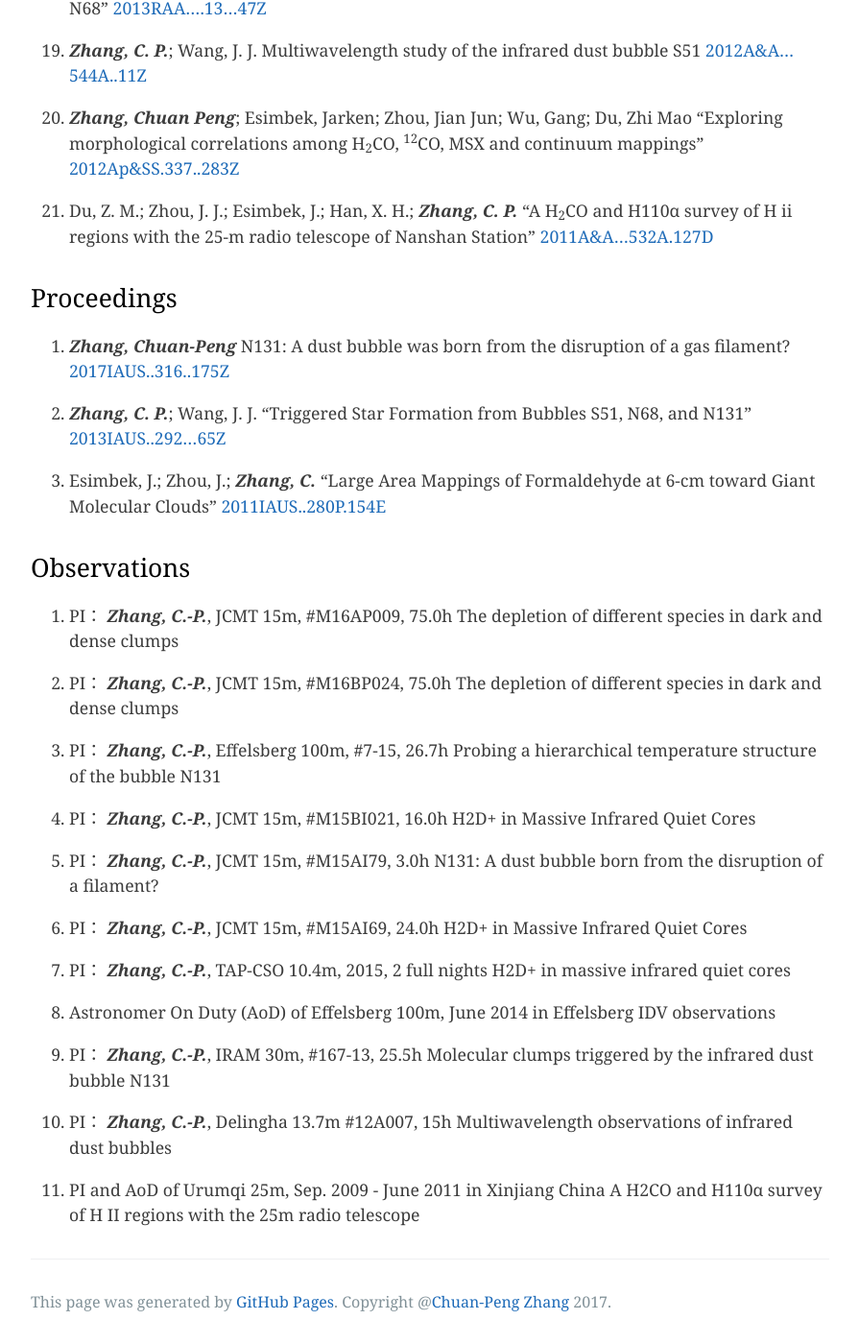
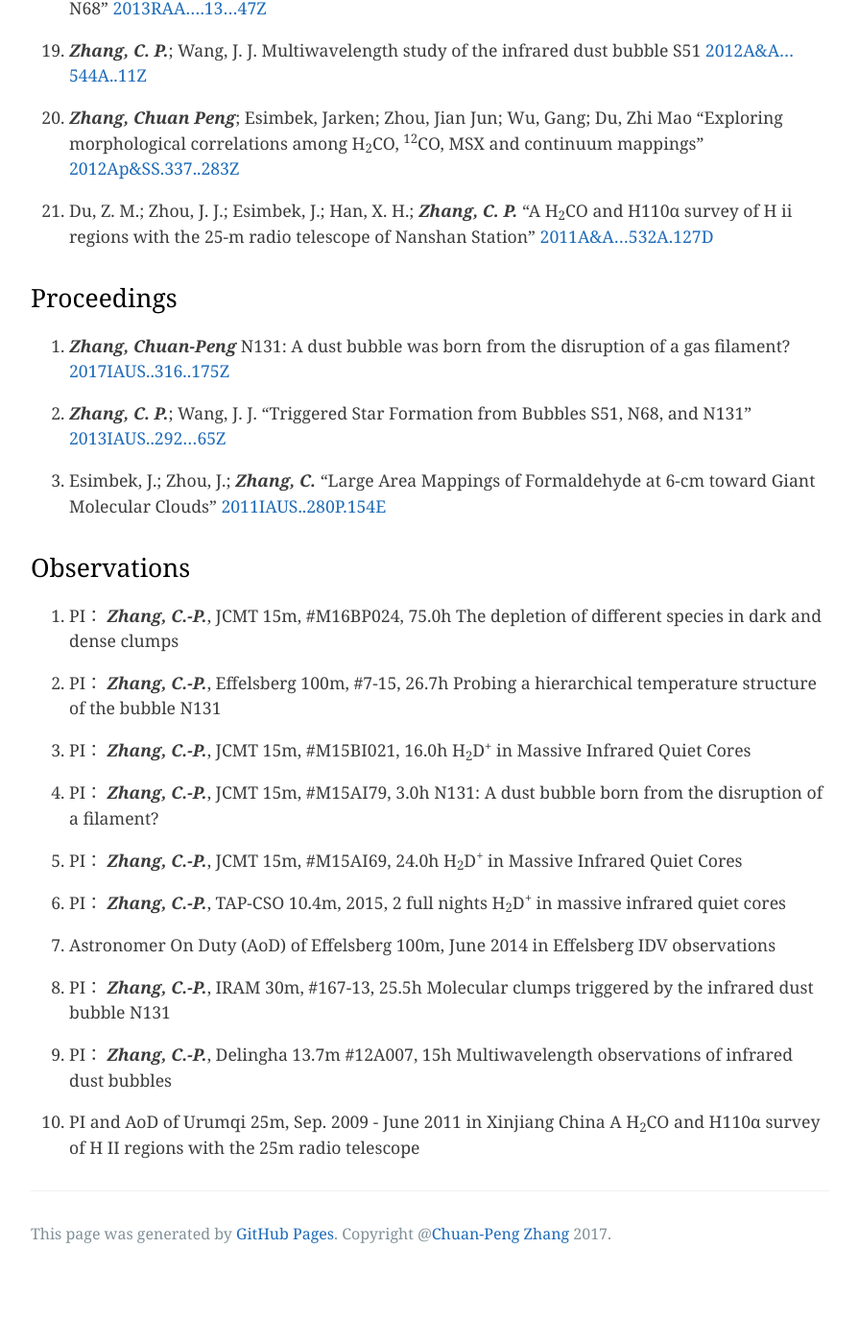
Before and after one commit to zcp521/zcp521.github.io, a Jekyll site: the page built from pub.md, in a window 1280 px wide and 1400 px high, scrolled down 2077 px. Shown: the whole window at 96% size, without its empty margins (192-1087 px from the left). Built offline with Jekyll 4.4.1, drawn with Linux system fonts in a browser that asks for light colours; after the commit the page ends 3406 px from its top, so only the background shows below that.

Commit message:
Initial commit

```diff
--- a/pub.md
+++ b/pub.md
@@ -116,36 +116,34 @@
 
 ## Observations
 
-1. PI： ***Zhang, C.-P.***, JCMT 15m, #M16AP009, 75.0h
+
+10. PI： ***Zhang, C.-P.***, JCMT 15m, #M16BP024, 75.0h
 	The depletion of different species in dark and dense clumps
 
-2. PI： ***Zhang, C.-P.***, JCMT 15m, #M16BP024, 75.0h
-	The depletion of different species in dark and dense clumps
-
-3. PI： ***Zhang, C.-P.***, Effelsberg 100m, #7-15, 26.7h
+9. PI： ***Zhang, C.-P.***, Effelsberg 100m, #7-15, 26.7h
 	Probing a hierarchical temperature structure of the bubble N131
 
-4. PI： ***Zhang, C.-P.***, JCMT 15m, #M15BI021, 16.0h
-	H2D+ in Massive Infrared Quiet Cores
+8. PI： ***Zhang, C.-P.***, JCMT 15m, #M15BI021, 16.0h
+	H<sub>2</sub>D<sup>+</sup> in Massive Infrared Quiet Cores
 
-5. PI： ***Zhang, C.-P.***, JCMT 15m, #M15AI79, 3.0h
+7. PI： ***Zhang, C.-P.***, JCMT 15m, #M15AI79, 3.0h
 	N131: A dust bubble born from the disruption of a filament?
 
 6. PI： ***Zhang, C.-P.***, JCMT 15m, #M15AI69, 24.0h
-	 H2D+ in Massive Infrared Quiet Cores
+	 H<sub>2</sub>D<sup>+</sup> in Massive Infrared Quiet Cores
 
-7. PI： ***Zhang, C.-P.***, TAP-CSO 10.4m, 2015, 2 full nights
-	 H2D+ in massive infrared quiet cores
+5. PI： ***Zhang, C.-P.***, TAP-CSO 10.4m, 2015, 2 full nights
+	 H<sub>2</sub>D<sup>+</sup> in massive infrared quiet cores
 
-8. Astronomer On Duty (AoD) of Effelsberg 100m, June 2014 in Effelsberg
+4. Astronomer On Duty (AoD) of Effelsberg 100m, June 2014 in Effelsberg
 	IDV observations
 
-9. PI： ***Zhang, C.-P.***, IRAM 30m, #167-13, 25.5h
+3. PI： ***Zhang, C.-P.***, IRAM 30m, #167-13, 25.5h
 	Molecular clumps triggered by the infrared dust bubble N131
 
-10. PI： ***Zhang, C.-P.***, Delingha 13.7m #12A007, 15h
+2. PI： ***Zhang, C.-P.***, Delingha 13.7m #12A007, 15h
 	Multiwavelength  observations of infrared dust bubbles
 
-11. PI and AoD of Urumqi 25m, Sep. 2009 - June 2011 in Xinjiang China
-	A H2CO and H110α survey of H II regions with the 25m radio telescope
+1. PI and AoD of Urumqi 25m, Sep. 2009 - June 2011 in Xinjiang China
+	A H<sub>2</sub>CO and H110α survey of H II regions with the 25m radio telescope
 <!--{: reversed="reversed"}-->
```
